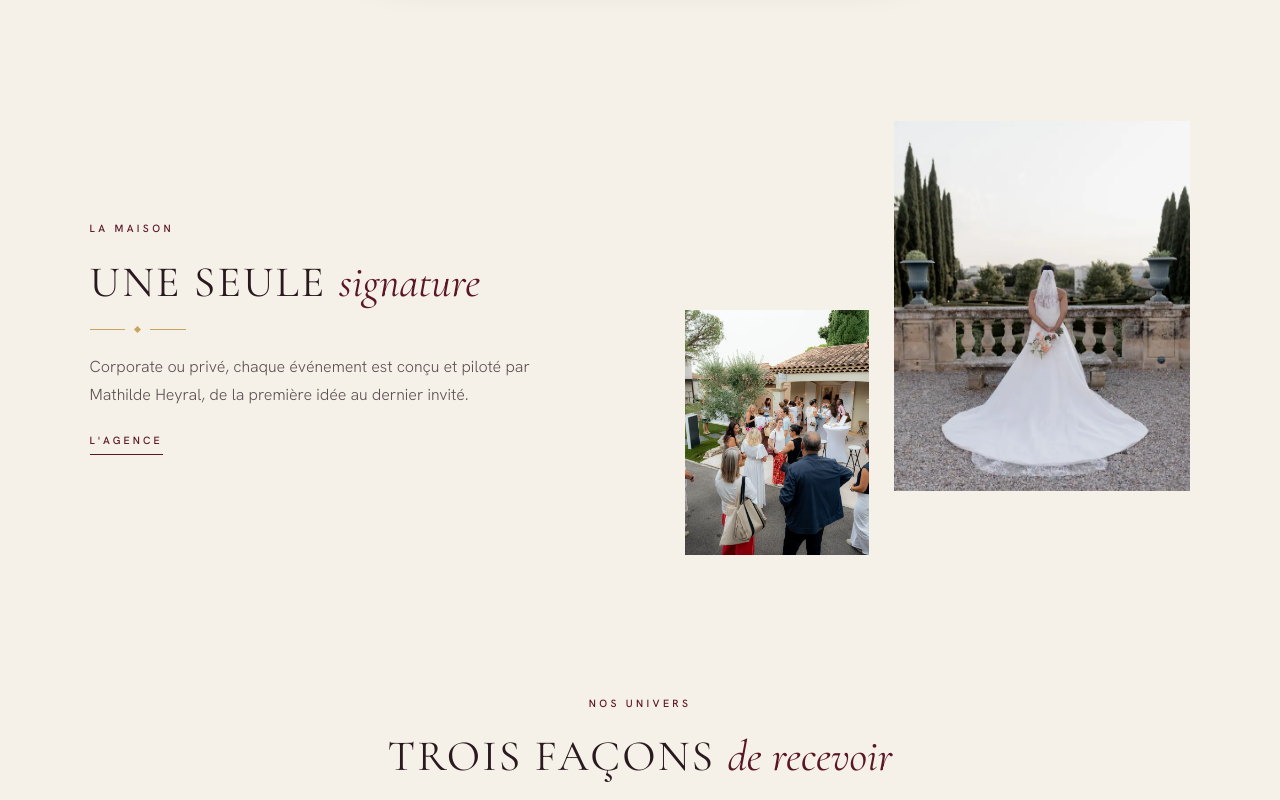
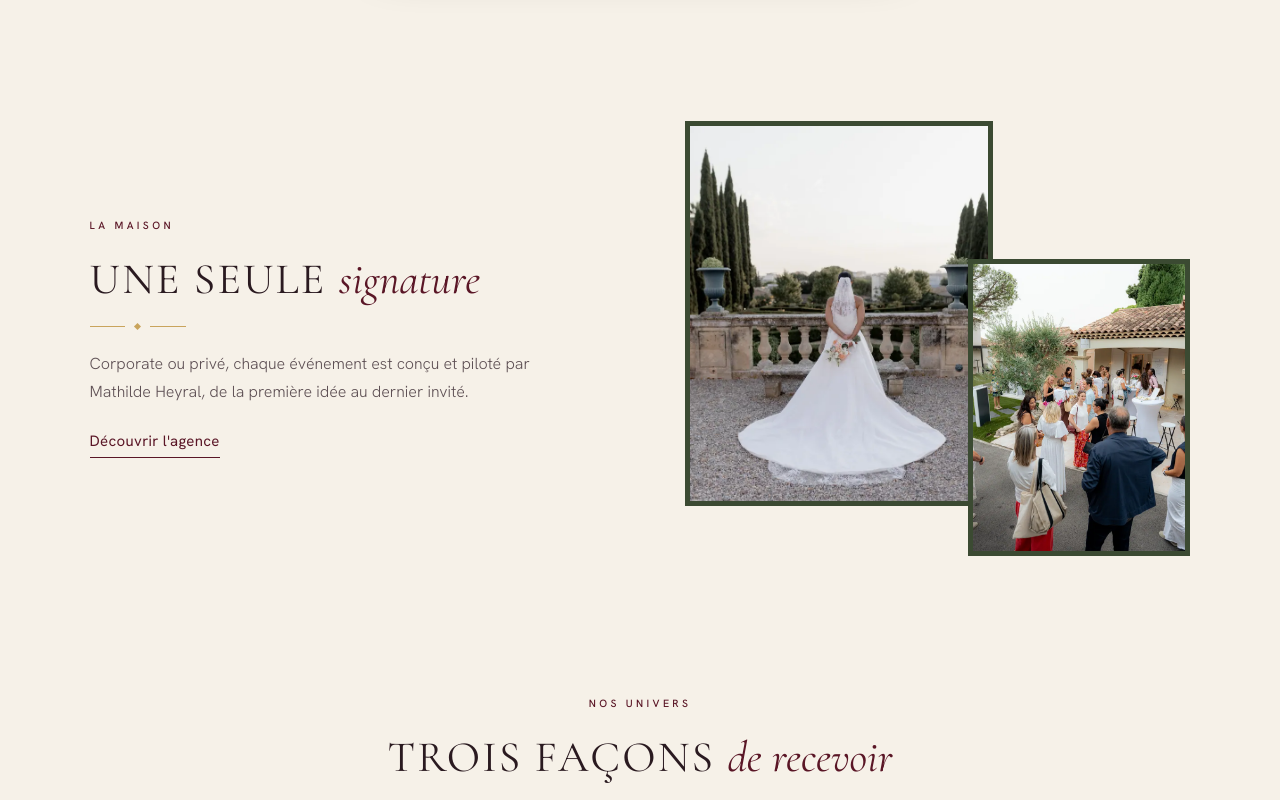
Before and after one commit to tpepin74-cpu/mh-event, a plain HTML site: page index.html in a window 1280 px wide. Shown: the part 820-1620 px from the top of the page. Drawn offline with Linux system fonts and the light colour scheme.

Commit message:
Duo photos : grande à gauche, petite à droite superposée, bord vert cyprès ; lien « Découvrir l'agence »
Co-Authored-By: Claude Opus 5.5 <noreply@anthropic.com>
Claude-Session: https://claude.ai/code/session_01X364QnSUwvASXDqVxEgeGF

```diff
--- a/assets/css/mh.css
+++ b/assets/css/mh.css
@@ -97,7 +97,7 @@ html.ld-skip .loader{display:none}
 .on-dark .btn:hover,.hero .btn:hover{background:transparent;color:var(--pierre)}
 .on-dark .btn.line,.hero .btn.line{background:transparent;color:var(--pierre)}
 .on-dark .btn.line:hover,.hero .btn.line:hover{background:var(--pierre);color:var(--bordeaux)}
-.link{display:inline-block;font:500 10.5px/1 var(--sans);letter-spacing:.3em;text-transform:uppercase;color:var(--bordeaux);padding-bottom:9px;
+.link{display:inline-block;font:400 15px/1.2 var(--sans);letter-spacing:.02em;color:var(--bordeaux);padding-bottom:8px;
   background:linear-gradient(currentColor,currentColor) 0 100%/100% 1px no-repeat;transition:background-size .5s var(--ease)}
 .link:hover{background-size:36% 1px}
 .on-dark .link{color:var(--pierre)}
@@ -113,13 +113,12 @@ figcaption{margin-top:14px;font:italic 400 16px/1.4 var(--serif);color:var(--txt
 
 /* Superposition de deux photos */
 /* Duo éditorial : deux photos côte à côte, sans chevauchement, petite photo décalée vers le bas */
-.duo{display:grid;grid-template-columns:.62fr 1fr;gap:clamp(14px,2vw,28px);align-items:end;width:100%}
-.duo .b,.duo .f{position:relative;overflow:hidden;background:var(--pierre)}
-.duo .b{aspect-ratio:3/4;margin-bottom:clamp(-64px,-6vw,-28px)}
-.duo .f{aspect-ratio:4/5}
+/* Duo : grande photo à gauche, petite à droite, légèrement superposée, bord vert cyprès */
+.duo{position:relative;width:100%;aspect-ratio:100/86}
+.duo .b,.duo .f{position:absolute;overflow:hidden;background:var(--pierre);border:clamp(4px,.45vw,6px) solid var(--cypres)}
+.duo .f{left:0;top:0;width:61%;aspect-ratio:4/5;z-index:1}
+.duo .b{right:0;bottom:0;width:44%;aspect-ratio:3/4;z-index:2}
 .duo img{width:100%;height:100%;object-fit:cover;display:block}
-.duo.rev{grid-template-columns:1fr .62fr}.duo.rev .f{order:-1}
-.duo{padding-bottom:clamp(28px,6vw,64px)}
 
 /* Photo pleine largeur */
 .bleed{position:relative;height:clamp(420px,82vh,900px);overflow:hidden}
--- a/index.html
+++ b/index.html
@@ -43,7 +43,7 @@
 </section>
 <section class="sec" id="suite"><div class="wrap intro">
  <div class="txt"><div class="stack"><p class="label fade">La maison</p><h2 class="t-h2 fade">Une seule <em>signature</em></h2><div class="rule fade" aria-hidden="true"><i></i></div><p class="lead fade">Corporate ou privé, chaque événement est conçu et piloté par Mathilde Heyral, de la première idée au dernier invité.</p></div>
-  <div class="actions fade"><a class="link" href="agence-mathilde-heyral.html">L'agence</a></div></div>
+  <div class="actions fade"><a class="link" href="agence-mathilde-heyral.html">Découvrir l'agence</a></div></div>
  <div class="duo"><div class="b"><img src="assets/img/lancement-soiree-inauguration-entreprise-cabries-paca-1-m.webp" srcset="assets/img/lancement-soiree-inauguration-entreprise-cabries-paca-1-m.webp 667w, assets/img/lancement-soiree-inauguration-entreprise-cabries-paca-1.webp 1333w" sizes="(min-width:960px) 30vw, 62vw" width="1333" height="2000" alt="Soirée d&#x27;inauguration à Cabriès" loading="lazy" decoding="async"></div><div class="f"><img src="assets/img/mariage-mariage-chateau-robe-blanche-bouquet-m.webp" srcset="assets/img/mariage-mariage-chateau-robe-blanche-bouquet-m.webp 667w, assets/img/mariage-mariage-chateau-robe-blanche-bouquet.webp 1334w" sizes="(min-width:960px) 34vw, 68vw" width="1334" height="2000" alt="Mariée et son bouquet devant un château" loading="lazy" decoding="async"></div></div>
 </div></section>
 
```
Also changed, not shown: 1 other file.
